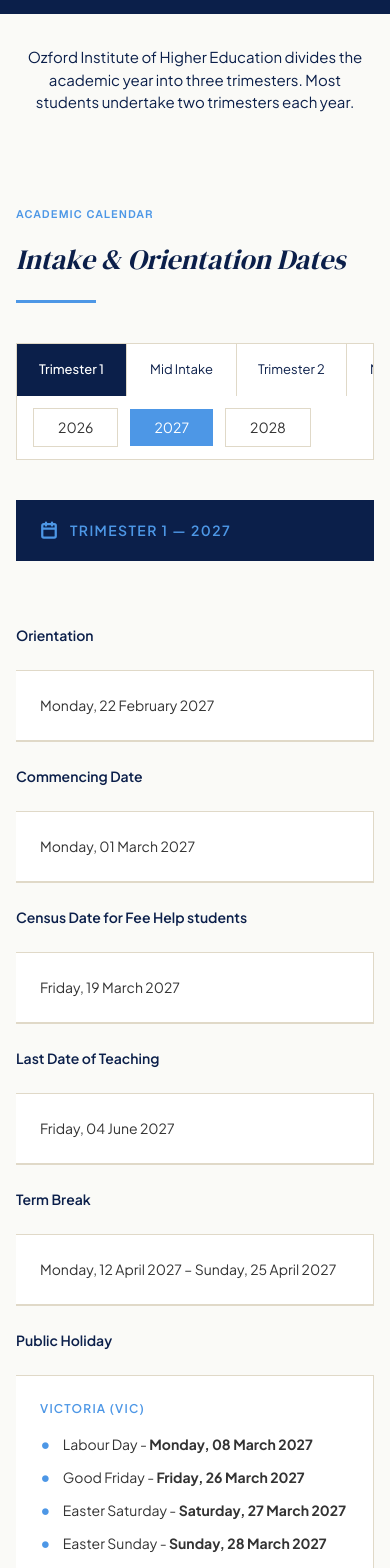
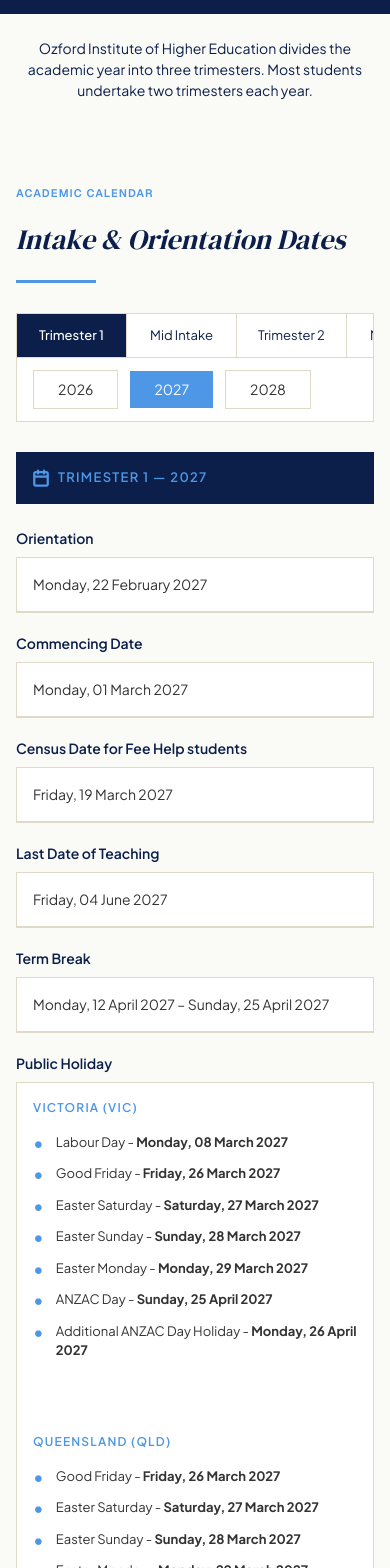
Before and after one commit to Abhij9920/ohie_web, a Next.js app: page /student-life/intakes in a window 390 px wide. Shown: the part 432-2000 px from the top of the page. Built offline with nearby package versions, Linux system fonts and the light colour scheme.

Commit message:
feat: create intakes page and implement QuickStatsBoxes component to display academic calendar data

```diff
--- a/app/student-life/intakes/page.tsx
+++ b/app/student-life/intakes/page.tsx
@@ -359,9 +359,9 @@
       />
 
       {/* Description text below header */}
-      <section className="w-full py-8">
+      <section className="w-full py-6 md:py-8">
         <div className="max-w-[1440px] mx-auto px-4 text-center">
-          <p className="text-[#0B1F4A] text-[15px]">
+          <p className="text-[#0B1F4A] text-[14px] md:text-[15px]">
             Ozford Institute of Higher Education divides the academic year into three trimesters. Most students undertake<br className="hidden md:block" /> two trimesters each year.
           </p>
         </div>
@@ -381,20 +381,20 @@
           </h2>
 
           {/* Blue underline (if wanted, matching other pages) */}
-          <div className="w-[80px] md:w-[120px] h-[3px] bg-[#4D97E6] mt-[-20px] mb-[40px]"></div>
+          <div className="w-[80px] md:w-[120px] h-[3px] bg-[#4D97E6] mt-[-20px] mb-[30px] md:mb-[40px]"></div>
 
           {/* Intake Tabs & Year Tabs row */}
-          <div className="flex flex-col lg:flex-row justify-between bg-white border border-[#E0D9C8] mb-[40px]">
+          <div className="flex flex-col xl:flex-row justify-between bg-white border border-[#E0D9C8] mb-[30px] md:mb-[40px]">
 
             {/* Intake Tabs */}
-            <div className="flex overflow-x-auto hide-scrollbar">
+            <div className="flex overflow-x-auto hide-scrollbar w-full xl:w-auto border-b xl:border-b-0 border-[#E0D9C8]">
               {intakeTabs.map((tab, idx) => {
                 const isActive = activeIntake === tab.id;
                 return (
                   <button
                     key={tab.id + idx}
                     onClick={() => setActiveIntake(tab.id)}
-                    className={`min-w-[110px] md:min-w-[130px] py-4 px-4 text-[13px] md:text-[14px] transition-colors ${isActive
+                    className={`min-w-[110px] md:min-w-[130px] py-3 md:py-4 px-4 text-[13px] md:text-[14px] transition-colors whitespace-nowrap ${isActive
                       ? 'bg-[#0B1F4A] text-white font-medium'
                       : 'bg-white text-[#0B1F4A] hover:bg-gray-50'
                       } ${idx !== intakeTabs.length - 1 ? 'border-r border-[#E0D9C8]' : ''}`}
@@ -426,17 +426,17 @@
           </div>
 
           {/* Dark Blue Header */}
-          <div className="w-full bg-[#0B1F4A] py-5 px-6 flex items-center mb-[40px]">
-            <svg width="18" height="18" viewBox="0 0 16 16" fill="none" xmlns="http://www.w3.org/2000/svg" className='mr-3'>
+          <div className="w-full bg-[#0B1F4A] py-4 md:py-5 px-4 md:px-6 flex items-center mb-[20px] md:mb-[40px]">
+            <svg width="18" height="18" viewBox="0 0 16 16" fill="none" xmlns="http://www.w3.org/2000/svg" className='mr-2 md:mr-3 shrink-0'>
               <path d="M5.33333 1.33594V4.00282M10.6667 1.33594V4.00282M2 6.6697H14M3.33333 2.66938H12.6667C13.403 2.66938 14 3.26638 14 4.00282V13.3369C14 14.0733 13.403 14.6703 12.6667 14.6703H3.33333C2.59695 14.6703 2 14.0733 2 13.3369V4.00282C2 3.26638 2.59695 2.66938 3.33333 2.66938Z" stroke="#4D97E6" strokeWidth="2" strokeLinecap="round" />
             </svg>
-            <h3 className="text-[14px] font-semibold tracking-widest uppercase text-[#4D97E6]">
+            <h3 className="text-[13px] md:text-[14px] font-semibold tracking-widest uppercase text-[#4D97E6]">
               {currentTabLabel} — {activeYear}
             </h3>
           </div>
 
           {/* Data Table */}
-          <div className="w-full flex flex-col">
+          <div className="w-full flex flex-col gap-4 md:gap-0">
 
             {/* Rows 1 to 5 mapped */}
             {[
@@ -447,10 +447,10 @@
               { label: 'Term Break', value: data.termBreak },
             ].map((row, idx) => (
               <div key={idx} className="flex flex-col md:flex-row w-full">
-                <div className="w-full md:w-[250px] lg:w-[300px] py-6 pr-6 font-normal text-[#0B1F4A] font-semibold text-[14px]">
+                <div className="w-full md:w-[250px] lg:w-[300px] pb-2 pt-1 md:py-6 pr-0 md:pr-6 font-normal text-[#0B1F4A] font-semibold text-[14px]">
                   {row.label}
                 </div>
-                <div className="w-full flex-1 py-6 px-6 text-[#333333] text-[14px] flex items-center bg-white border border-[#E0D9C8] border-b-2 border-l-0">
+                <div className="w-full flex-1 py-4 px-4 md:py-6 md:px-6 text-[#333333] text-[14px] flex items-center bg-white border border-[#E0D9C8] border-b-2 md:border-l-0">
                   {row.value}
                 </div>
               </div>
@@ -458,22 +458,22 @@
 
             {/* Row 6 (Public Holiday) */}
             <div className="flex flex-col md:flex-row w-full">
-              <div className="w-full md:w-[250px] lg:w-[300px] py-6 pr-6 font-normal text-[#0B1F4A] font-semibold text-[14px]">
+              <div className="w-full md:w-[250px] lg:w-[300px] pb-2 pt-1 md:py-6 pr-0 md:pr-6 font-normal text-[#0B1F4A] font-semibold text-[14px]">
                 Public Holiday
               </div>
-              <div className="w-full flex-1 py-6 px-6 bg-white border border-[#E0D9C8] border-b-2 border-l-0">
+              <div className="w-full flex-1 py-4 px-4 md:py-6 md:px-6 bg-white border border-[#E0D9C8] border-b-2 md:border-l-0">
 
                 {data.holidaysVic.length > 0 || data.holidaysQld.length > 0 ? (
                   <div className="flex flex-col xl:flex-row gap-12">
                     {/* VIC */}
                     {data.holidaysVic.length > 0 && (
-                      <div className="flex-1">
+                      <div className="flex-1 mb-6 xl:mb-0">
                         <h5 className="text-[#4D97E6] text-[12px] font-semibold tracking-widest uppercase mb-4">
                           VICTORIA (VIC)
                         </h5>
                         <ul className="space-y-3">
                           {data.holidaysVic.map((hol, i) => (
-                            <li key={i} className="flex text-[#333333] text-[14px]">
+                            <li key={i} className="flex text-[#333333] text-[13px] md:text-[14px]">
                               <span className="text-[#4D97E6] mr-3 mt-1 text-[20px] leading-[10px]">&bull;</span>
                               <span>{hol.name}{hol.date && <> - <strong>{hol.date}</strong></>} {hol.extra}</span>
                             </li>
@@ -490,7 +490,7 @@
                         </h5>
                         <ul className="space-y-3">
                           {data.holidaysQld.map((hol, i) => (
-                            <li key={i} className="flex text-[#333333] text-[14px]">
+                            <li key={i} className="flex text-[#333333] text-[13px] md:text-[14px]">
                               <span className="text-[#4D97E6] mr-3 mt-1 text-[20px] leading-[10px]">&bull;</span>
                               <span>{hol.name}{hol.date && <> - <strong>{hol.date}</strong></>} {hol.extra}</span>
                             </li>
@@ -510,21 +510,27 @@
 
         </div>
       </section>
-      <section className="w-full py-8 pb-4">
+      <section className="w-full py-6 md:py-8 pb-4">
         <div className="max-w-[1440px] mx-auto px-4 md:px-[40px] lg:px-[80px]">
-          <div className="w-full border border-[#4D97E6] bg-[#FAFAF7] p-6 md:p-8 flex flex-col">
-            <div className="flex items-center text-[#0B1F4A] text-[13px] font-medium mb-5">
-              <svg className="w-[20px] h-[20px] text-[#4D97E6] mr-3 shrink-0" fill="none" viewBox="0 0 24 24" stroke="currentColor" strokeWidth={2}>
-                <path strokeLinecap="round" strokeLinejoin="round" d="M13 16h-1v-4h-1m1-4h.01M21 12a9 9 0 11-18 0 9 9 0 0118 0z" />
-              </svg>
-              <span>
+          <div className="w-full border border-[#4D97E6] bg-[#FAFAF7] p-5 md:p-8 flex flex-col">
+            <div className="flex flex-col md:flex-row md:items-center text-[#0B1F4A] text-[13px] font-medium mb-4 md:mb-5">
+              <div className="flex items-center mb-2 md:mb-0">
+                <svg className="w-[20px] h-[20px] text-[#4D97E6] mr-3 shrink-0" fill="none" viewBox="0 0 24 24" stroke="currentColor" strokeWidth={2}>
+                  <path strokeLinecap="round" strokeLinejoin="round" d="M13 16h-1v-4h-1m1-4h.01M21 12a9 9 0 11-18 0 9 9 0 0118 0z" />
+                </svg>
+                <span className="md:hidden">For more information regarding Orientation</span>
+              </div>
+              <span className="hidden md:inline">
                 For more information regarding Orientation please <a href="#" className="text-[#4D97E6] hover:underline">click here.</a>
+              </span>
+              <span className="md:hidden">
+                please <a href="#" className="text-[#4D97E6] hover:underline">click here.</a>
               </span>
             </div>
 
-            <div className="w-full h-[1px] bg-[#E0D9C8] mb-5"></div>
+            <div className="w-full h-[1px] bg-[#E0D9C8] mb-4 md:mb-5"></div>
 
-            <p className="text-[#0B1F4A] text-[13px] leading-relaxed">
+            <p className="text-[#0B1F4A] text-[12px] md:text-[13px] leading-relaxed">
               Ozford Institute of Higher Education divides the academic year into three trimesters. Trimester 1 usually goes from March to July. Trimester 2 from July to November and Trimester 3 from November to February the following year. Most students usually undertake two trimesters each year*. *Exceptions apply to students who commenced from Trimester 3 or mid-trimester intake.
             </p>
           </div>
--- a/components/QuickStatsBoxes.tsx
+++ b/components/QuickStatsBoxes.tsx
@@ -11,9 +11,9 @@
 
 export default function QuickStatsBoxes({ stats }: QuickStatsBoxesProps) {
   return (
-    <div className="flex flex-col md:flex-row w-full items-stretch gap-2">
+    <div className="grid grid-cols-1 md:grid-cols-2 lg:grid-cols-3 w-full gap-2 md:gap-4">
       {/* Box 1 */}
-      <div className="flex-1 flex flex-col bg-[#0B1F4A] justify-between min-h-[160px] p-6 md:p-8 text-left">
+      <div className="flex flex-col bg-[#0B1F4A] justify-between min-h-[160px] p-6 md:p-8 text-left">
         <div className="text-[64px] md:text-[72px] text-[#4D97E6] leading-none mb-2" style={{ fontFamily: 'var(--font-dm-serif)' }}>
           {stats[0].value}
         </div>
@@ -23,7 +23,7 @@
       </div>
 
       {/* Box 2 */}
-      <div className="flex-1 flex flex-col bg-[#2B629E] justify-between min-h-[160px] p-6 md:p-8 text-left">
+      <div className="flex flex-col bg-[#2B629E] justify-between min-h-[160px] p-6 md:p-8 text-left">
         <div className="text-[64px] md:text-[72px] text-white leading-none mb-2" style={{ fontFamily: 'var(--font-dm-serif)' }}>
           {stats[1].value}
         </div>
@@ -33,7 +33,7 @@
       </div>
 
       {/* Box 3 */}
-      <div className="flex-1 flex flex-col bg-transparent border border-[#0B1F4A] justify-between min-h-[160px] p-6 md:p-8 text-left">
+      <div className="flex flex-col bg-transparent border border-[#0B1F4A] justify-between min-h-[160px] p-6 md:p-8 text-left md:col-span-2 lg:col-span-1">
         <div className="text-[64px] md:text-[72px] text-[#0B1F4A] leading-none mb-2" style={{ fontFamily: 'var(--font-dm-serif)' }}>
           {stats[2].value}
         </div>
```
